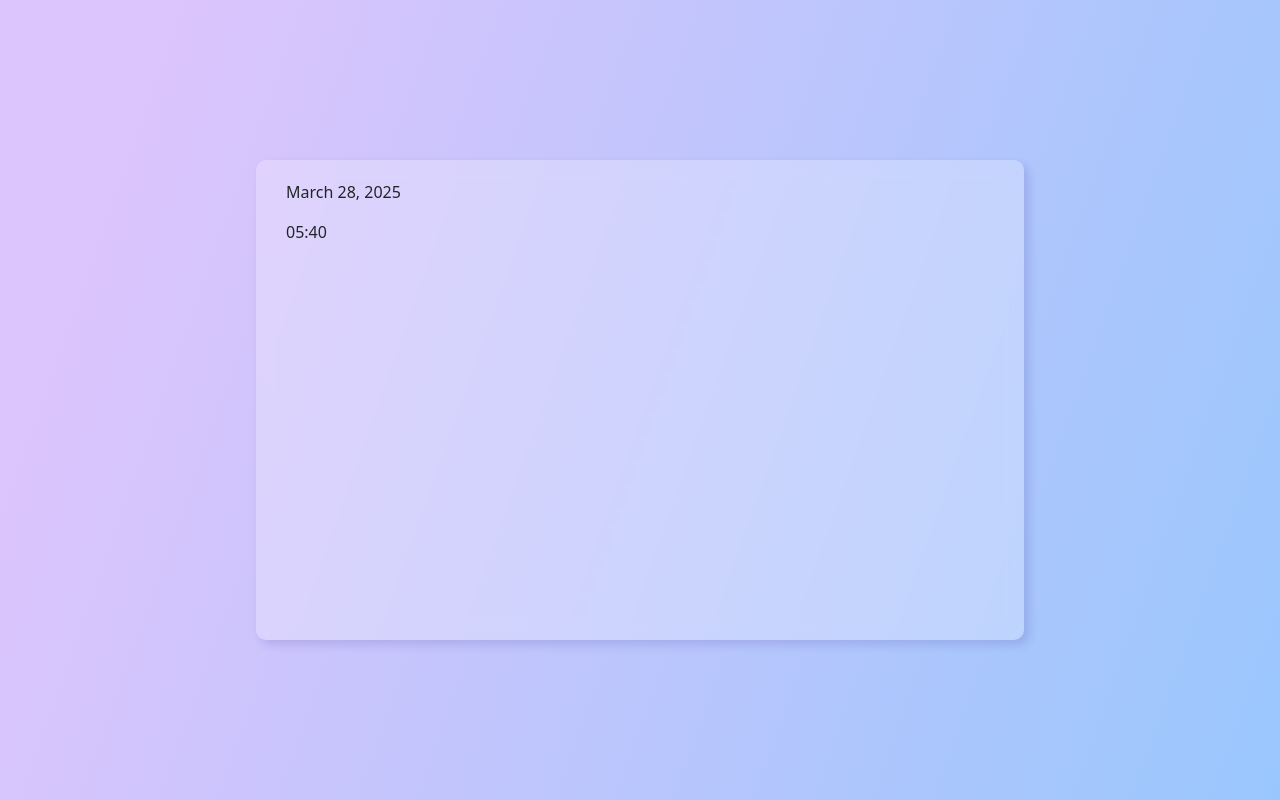
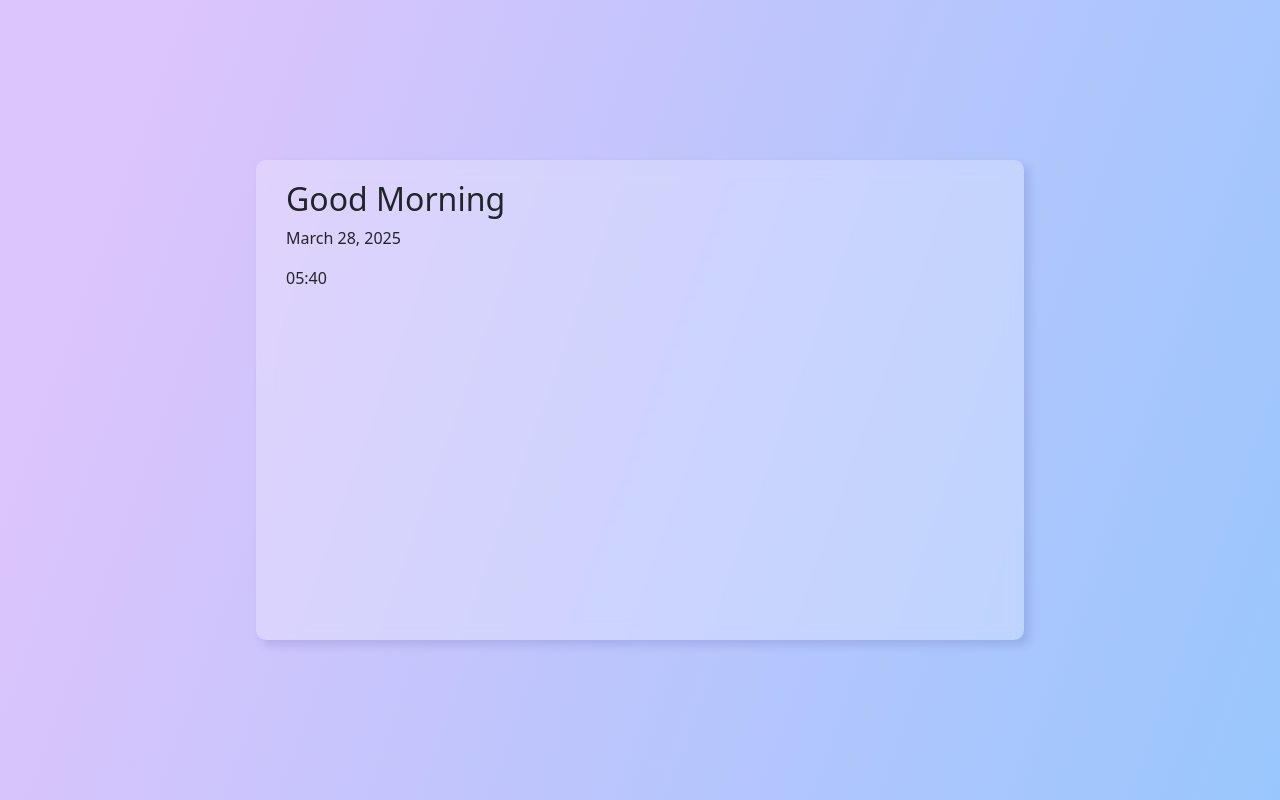
Before and after one commit to ESBorth/weather-app, a React (Create React App) app: page / in a window 1280 px wide. Shown: the top 800 px of the page. Built offline with nearby package versions, Linux system fonts and the light colour scheme; the HTML template or start-up script is replaced by a standard one.

Commit message:
added a good morning feature

```diff
--- a/src/App.js
+++ b/src/App.js
@@ -2,26 +2,27 @@ import React, { useState, useEffect } from 'react';
 import './App.css';
 import TopBar from './components/topBar.jsx';
 import { getTheDate } from './functions/getDate';
-import { getTheTime } from './functions/getTime';
+import { getTheTime, isMorning } from './functions/getTime';
 
 function App() {
   const [date, setDate] = useState(getTheDate());
   const [timeVer, setTimeVer] = useState('US');
   const [timeSetting, setTimeSetting] = useState(getTheTime(timeVer));
-  const reactTime = JSON.stringify(timeSetting);
+  const [morning, setMorning] = useState(isMorning());
 
   useEffect(() => {
+    setMorning(isMorning());
     const updateDate = setInterval(() => {
       setDate(getTheDate());
     }, 360000000);
     const updateTime = setInterval(() => {
       setTimeSetting(getTheTime(timeVer));
-      console.log("App.js: ", timeSetting);
     }, 10000);
   })
 
   return (
     <div className="app-container">
+      <h2>{`Good ${isMorning ? 'Morning' : 'Afternoon'}`}</h2>
       <TopBar date={date} timeSetting={timeSetting}/>
     </div>
   );
--- a/src/functions/getTime.js
+++ b/src/functions/getTime.js
@@ -9,3 +9,13 @@ export function getTheTime (version) {
         return (`${hours < 10 ? '0' + hours : hours}:${minutes < 10 ? '0' + minutes : minutes}`)
     }
 };
+export function isMorning () {
+    const now = new Date();
+    const hours = now.getHours();
+
+    if (hours < 12){
+        return true;
+    } else {
+        return false;
+    }
+}
```
